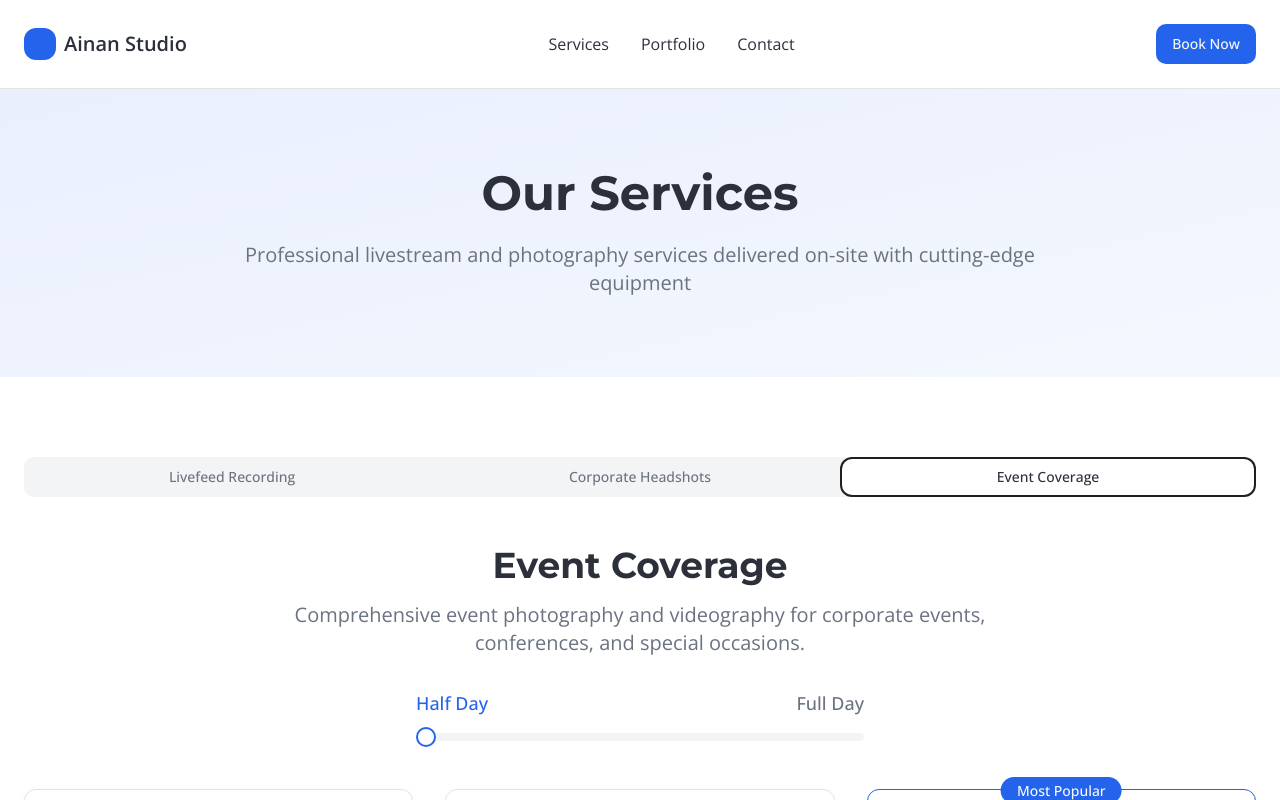
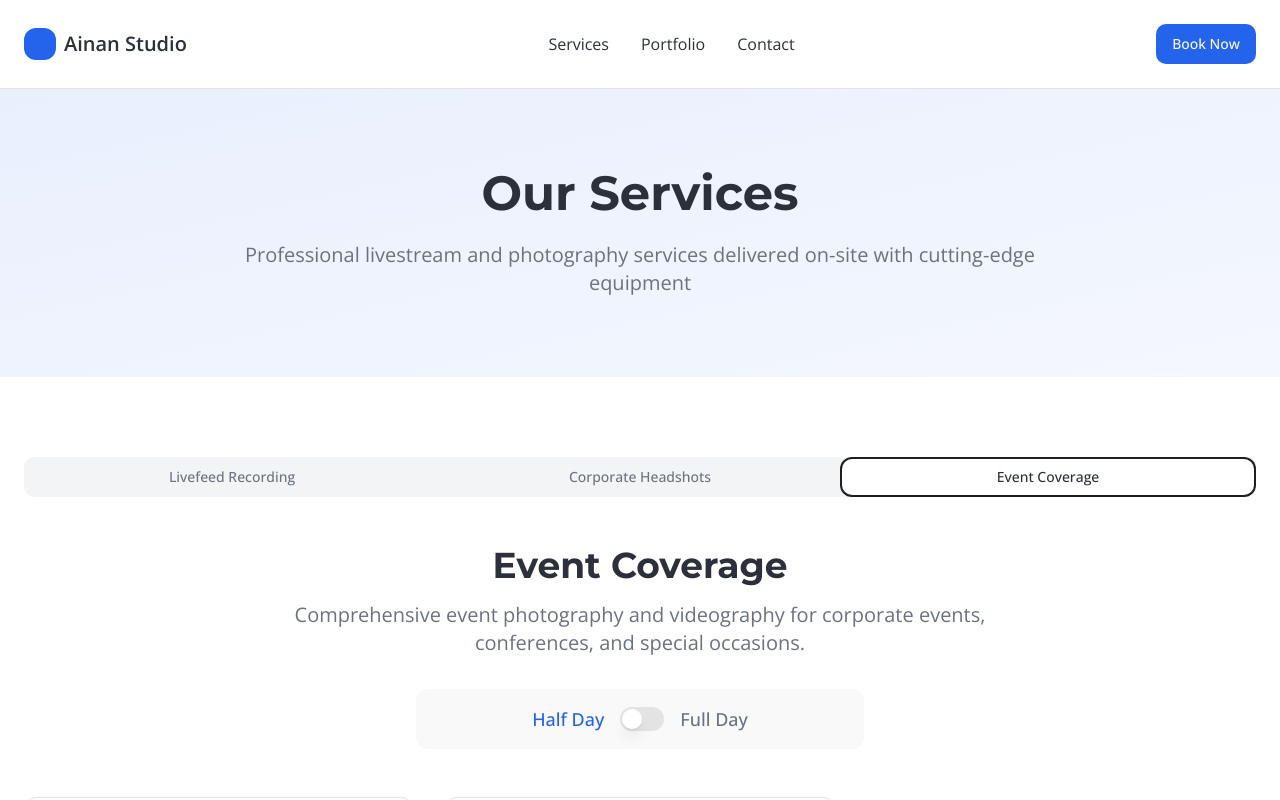
Before and after one commit to greedisgood123/onsite-headshot-hero, a React (Vite) app: page /services in a window 1280 px wide. Both pictures are taken after a click on the tab "Event Coverage". Shown: the top 800 px of the page. Built offline with nearby package versions, Linux system fonts and the light colour scheme.

Commit message:
Fix overlapping elements and toggle switch
Fix overlapping elements in the "Most Popular" section and change the half-day/full-day slider to a toggle switch.

```diff
--- a/src/pages/Services.tsx
+++ b/src/pages/Services.tsx
@@ -6,13 +6,13 @@ import { Input } from "@/components/ui/input";
 import { Textarea } from "@/components/ui/textarea";
 import { Label } from "@/components/ui/label";
 import { Tabs, TabsContent, TabsList, TabsTrigger } from "@/components/ui/tabs";
-import { Slider } from "@/components/ui/slider";
+import { Switch } from "@/components/ui/switch";
 import { useState } from "react";
 import { useToast } from "@/hooks/use-toast";
 
 const Services = () => {
   const { toast } = useToast();
-  const [isFullDay, setIsFullDay] = useState([0]); // 0 = half day, 1 = full day
+  const [isFullDay, setIsFullDay] = useState(false); // false = half day, true = full day
   const [formData, setFormData] = useState({
     name: "",
     email: "",
@@ -128,38 +128,34 @@ const Services = () => {
                         {service.description}
                       </p>
 
-                      {/* Day Duration Slider */}
+                      {/* Day Duration Toggle */}
                       <div className="max-w-md mx-auto mb-8">
-                        <div className="flex justify-between items-center mb-4">
-                          <span className={`text-lg font-medium ${isFullDay[0] === 0 ? 'text-primary' : 'text-muted-foreground'}`}>
+                        <div className="flex items-center justify-center gap-4 p-4 bg-muted/50 rounded-lg">
+                          <span className={`text-lg font-medium transition-colors ${!isFullDay ? 'text-primary' : 'text-muted-foreground'}`}>
                             Half Day
                           </span>
-                          <span className={`text-lg font-medium ${isFullDay[0] === 1 ? 'text-primary' : 'text-muted-foreground'}`}>
+                          <Switch
+                            checked={isFullDay}
+                            onCheckedChange={setIsFullDay}
+                          />
+                          <span className={`text-lg font-medium transition-colors ${isFullDay ? 'text-primary' : 'text-muted-foreground'}`}>
                             Full Day
                           </span>
                         </div>
-                        <Slider
-                          value={isFullDay}
-                          onValueChange={setIsFullDay}
-                          max={1}
-                          min={0}
-                          step={1}
-                          className="w-full"
-                        />
                       </div>
                     </div>
 
                     <div className="grid md:grid-cols-3 gap-8">
                       {eventPackages.map((pkg, pkgIndex) => {
-                        const currentPricing = isFullDay[0] === 0 ? pkg.halfDay : pkg.fullDay;
-                        const duration = isFullDay[0] === 0 ? "Half Day" : "Full Day";
-                        const deliveryTime = isFullDay[0] === 0 ? "14 working days" : "21 working days";
+                        const currentPricing = isFullDay ? pkg.fullDay : pkg.halfDay;
+                        const duration = isFullDay ? "Full Day" : "Half Day";
+                        const deliveryTime = isFullDay ? "21 working days" : "14 working days";
 
                         return (
-                          <Card key={pkgIndex} className={`shadow-soft ${pkg.isPopular ? "border-primary shadow-elegant" : ""} relative`}>
+                          <Card key={pkgIndex} className={`shadow-soft ${pkg.isPopular ? "border-primary shadow-elegant" : ""} relative ${pkg.isPopular ? "mt-6" : ""}`}>
                             {pkg.isPopular && (
-                              <div className="absolute -top-3 left-1/2 transform -translate-x-1/2">
-                                <span className="bg-primary text-primary-foreground px-4 py-1 rounded-full text-sm font-medium">
+                              <div className="absolute -top-4 left-1/2 transform -translate-x-1/2 z-10">
+                                <span className="bg-primary text-primary-foreground px-4 py-2 rounded-full text-sm font-medium shadow-lg">
                                   Most Popular
                                 </span>
                               </div>
```
